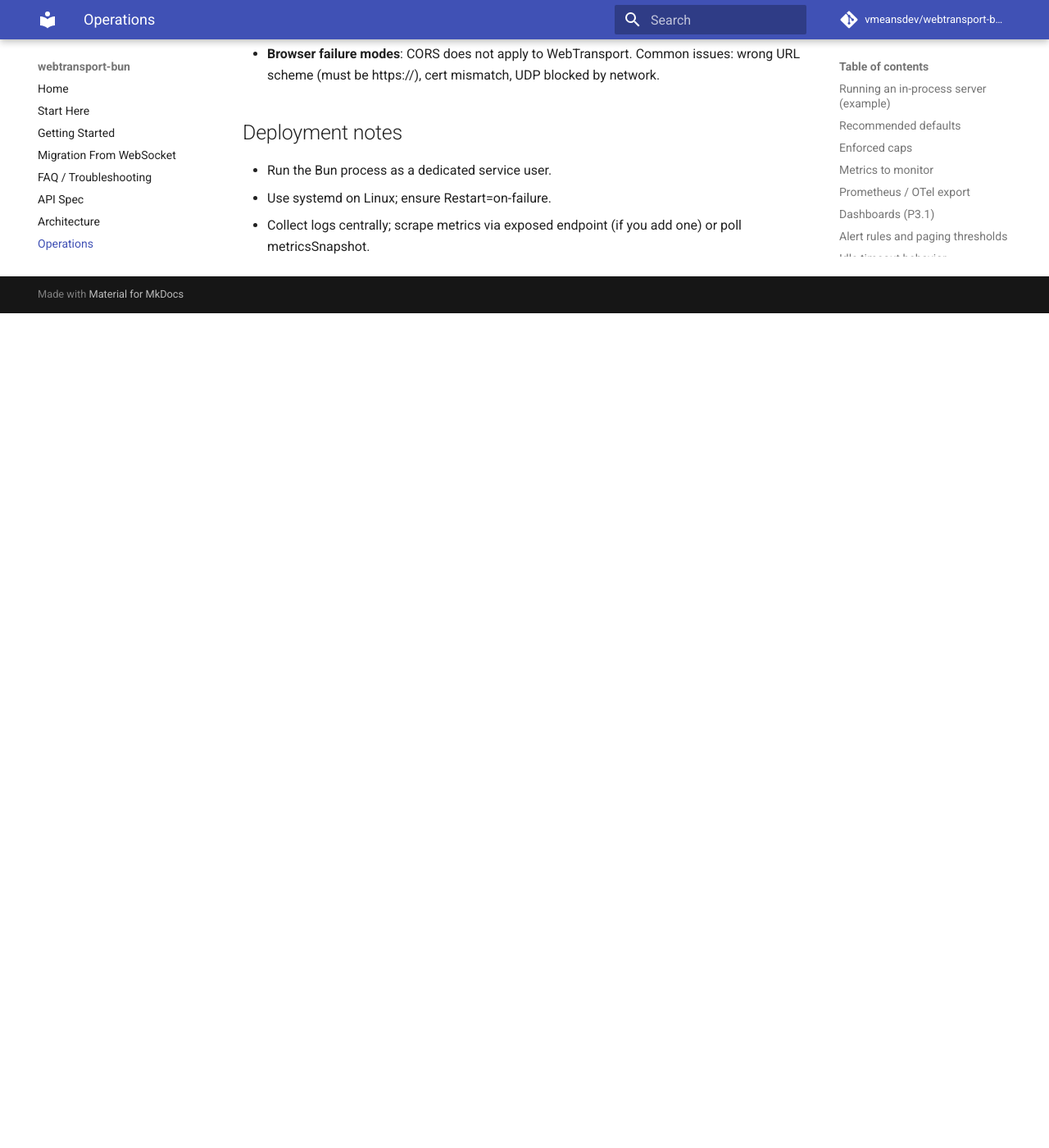
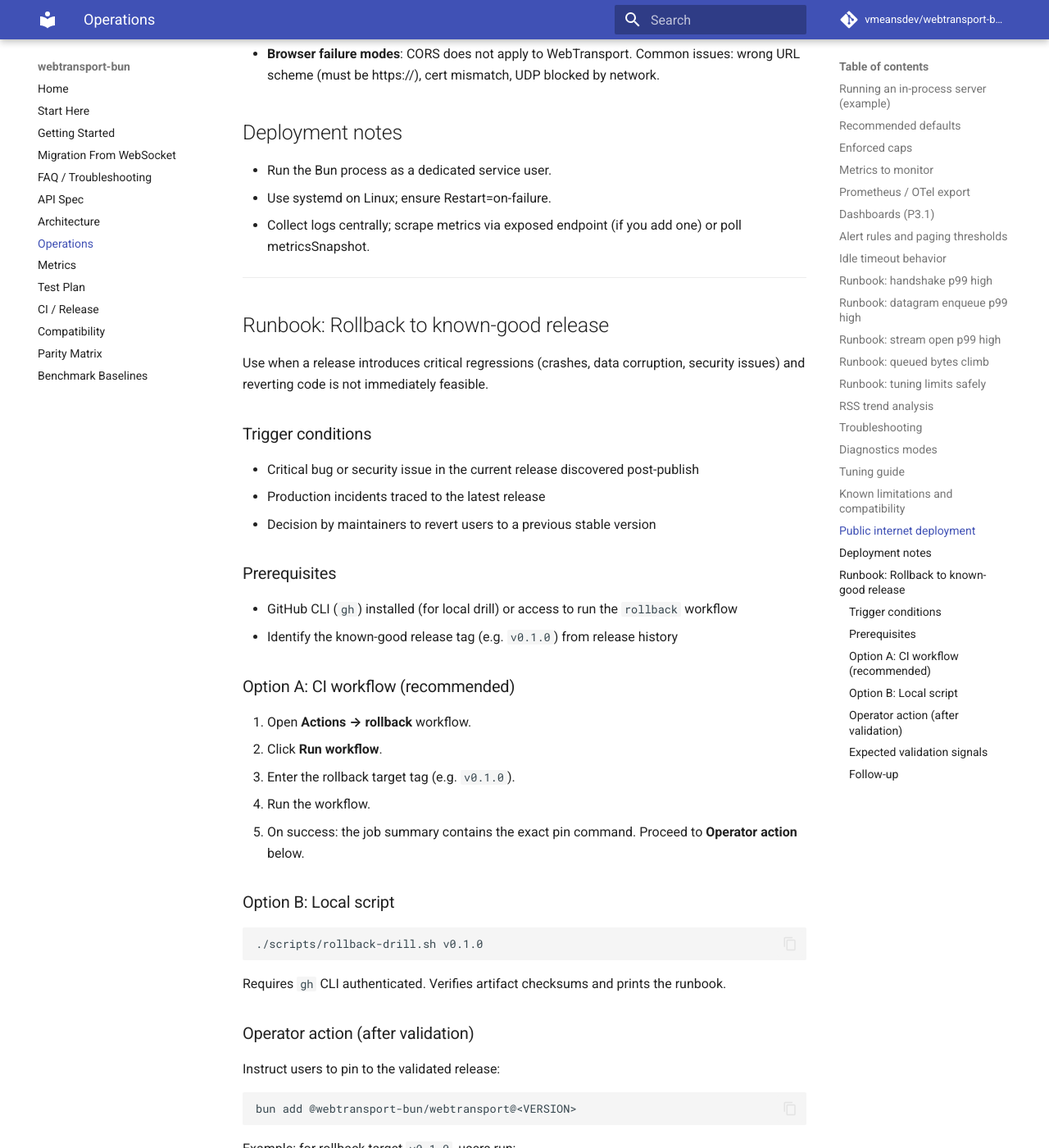
Before and after one commit to vmeansdev/webtransport-bun, an MkDocs documentation site: the page built from docs/OPERATIONS.md, in a window 1280 px wide and 1400 px high, scrolled down 5980 px. Shown: the whole window at 82% size. Built offline with MkDocs 1.6.1 and Material for MkDocs 9.7.7, drawn with Linux system fonts in a browser that asks for light colours; comment, search, counter and statistics services are not loaded; before the commit the page ends 6362 px from its top, so only the background shows below that; some of the changed text lies outside the part shown.

Commit message:
Add rollback drill workflow and release checksum restore safeguards

````diff
--- a/docs/OPERATIONS.md
+++ b/docs/OPERATIONS.md
@@ -189,3 +189,62 @@
 - Run the Bun process as a dedicated service user.
 - Use systemd on Linux; ensure Restart=on-failure.
 - Collect logs centrally; scrape metrics via exposed endpoint (if you add one) or poll metricsSnapshot.
+
+---
+
+## Runbook: Rollback to known-good release
+
+Use when a release introduces critical regressions (crashes, data corruption, security issues) and reverting code is not immediately feasible.
+
+### Trigger conditions
+
+- Critical bug or security issue in the current release discovered post-publish
+- Production incidents traced to the latest release
+- Decision by maintainers to revert users to a previous stable version
+
+### Prerequisites
+
+- GitHub CLI (`gh`) installed (for local drill) or access to run the `rollback` workflow
+- Identify the known-good release tag (e.g. `v0.1.0`) from release history
+
+### Option A: CI workflow (recommended)
+
+1. Open **Actions → rollback** workflow.
+2. Click **Run workflow**.
+3. Enter the rollback target tag (e.g. `v0.1.0`).
+4. Run the workflow.
+5. On success: the job summary contains the exact pin command. Proceed to **Operator action** below.
+
+### Option B: Local script
+
+```bash
+./scripts/rollback-drill.sh v0.1.0
+```
+
+Requires `gh` CLI authenticated. Verifies artifact checksums and prints the runbook.
+
+### Operator action (after validation)
+
+Instruct users to pin to the validated release:
+
+```bash
+bun add @webtransport-bun/webtransport@<VERSION>
+```
+
+Example: for rollback target `v0.1.0`, users run:
+
+```bash
+bun add @webtransport-bun/webtransport@0.1.0
+```
+
+### Expected validation signals
+
+- **Checksum verification passes**: `shasum -a 256 -c SHA256SUMS` exits 0
+- **Assets present**: `webtransport-native.*.node` for linux-x64, darwin-arm64, darwin-x64
+- **SHA256SUMS exists**: Required; releases before the combined checksum change may not have it (run a new release first if needed)
+
+### Follow-up
+
+- Open an issue to track the regression and fix
+- Consider deprecating the bad release on npm: `npm deprecate @webtransport-bun/webtransport@<bad_version> "Critical regression; use <known_good_version>"`
+- Cut a patch release once the fix is merged and tested
````
Also changed, not shown: docs/CI.md (+11 -1 lines), 3 other files.
